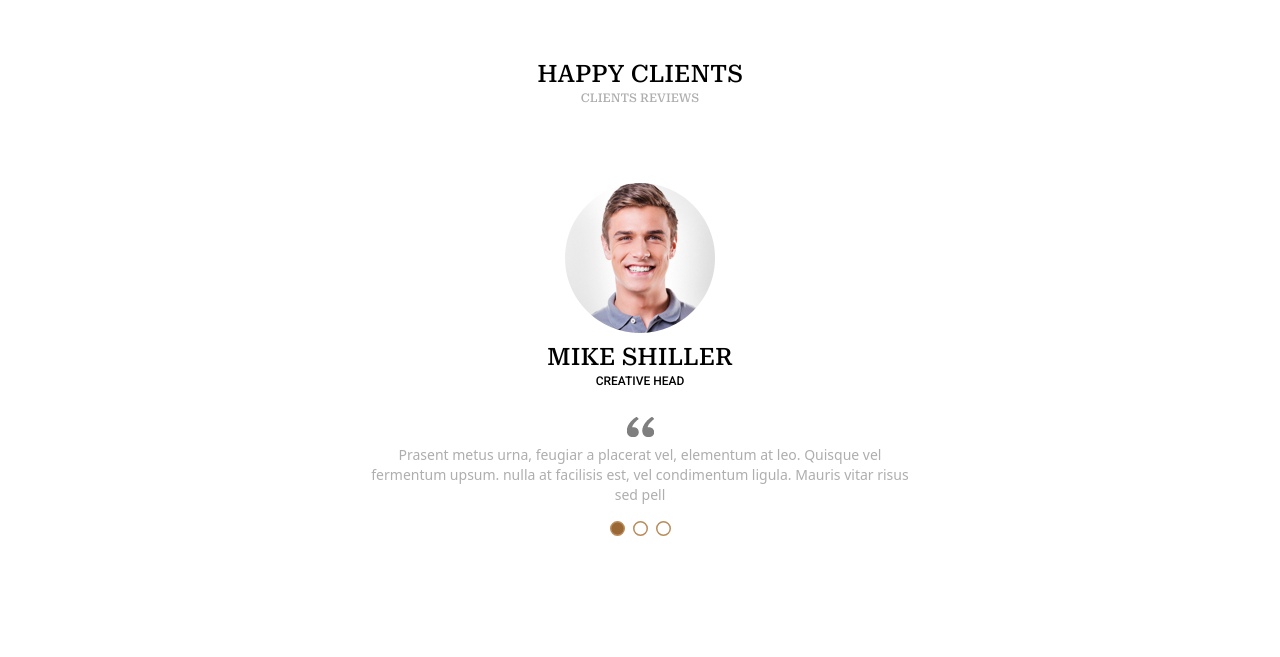
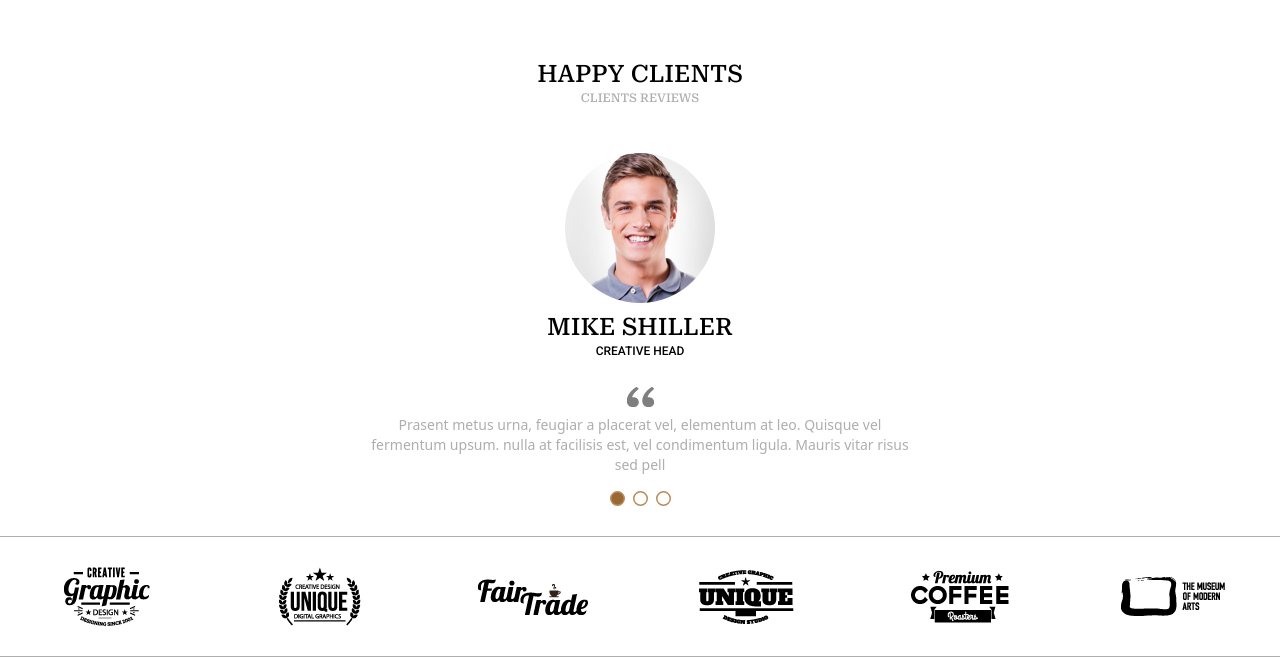
Before and after one commit to MarcosFerreira2024/Projeto-Awax, a website: page src/index.html in a window 1280 px wide. Shown: the part 3543-4200 px from the top of the page. Before the commit the page ends 4079 px from the top, so only its background shows below. Drawn offline with Linux system fonts and the light colour scheme.

Commit message:
section empresas parceiras

```diff
--- a/src/index.html
+++ b/src/index.html
@@ -345,7 +345,7 @@
   <section id="happy">
     <div class=" flex max-w-[1440px] mx-auto justify-center items-center flex-col ">
       <h1 class="serifado font-medium md:text-2xl text-lg lg:mt-[60px] mt-[30px] uppercase">Happy Clients</h1>
-      <p class="uppercase text-center text-[#aeaeae] font-medium text-xs serifado pb-[30px] lg:pb-[60px]">Clients reviews</p>
+      <p class="uppercase text-center text-[#aeaeae] font-medium text-xs serifado pb-[30px]">Clients reviews</p>
     </div>
 
     <div class="flex w-full max-w-[1440px] mx-auto overflow-hidden">
@@ -377,6 +377,28 @@
       <button><img src="/img/icones/botao.svg" alt="" class="w-[15px]"></button>
     </div>
   </section>
+  <section class="border-t-[1px] border-b-[1px] border-[#aeaeae] mt-[30px] ">
+    <div class="grid lg:grid-cols-6 gap-10 lg:gap-0 grid-cols-2 max-w-[1440px] mx-auto justify-center items-center mt-[30px] mb-[30px]">
+      <div class="grid justify-center">
+        <img src="/img/complementos/empresa1.png" alt="" class="object-center object-cover">
+      </div>
+      <div class="grid justify-center">
+        <img src="/img/complementos/empresa2.png" alt="" class="object-center object-cover">
+      </div>
+      <div class="grid justify-center">
+        <img src="/img/complementos/empresa3.png" alt="" class="object-center object-cover">
+      </div>
+      <div class="grid justify-center">
+        <img src="/img/complementos/empresa4.png" alt="" class="object-center object-cover">
+      </div>
+      <div class="grid justify-center">
+        <img src="/img/complementos/empresa5.png" alt="" class="object-center object-cover">
+      </div>
+      <div class="grid justify-center">
+        <img src="/img/complementos/empresa6.png" alt="" class="object-center object-cover">
+      </div>
+    </div>
+  </section>
 </body>
 <script>
   function menuMobile() {
```
Also changed, not shown: src/output.css.
